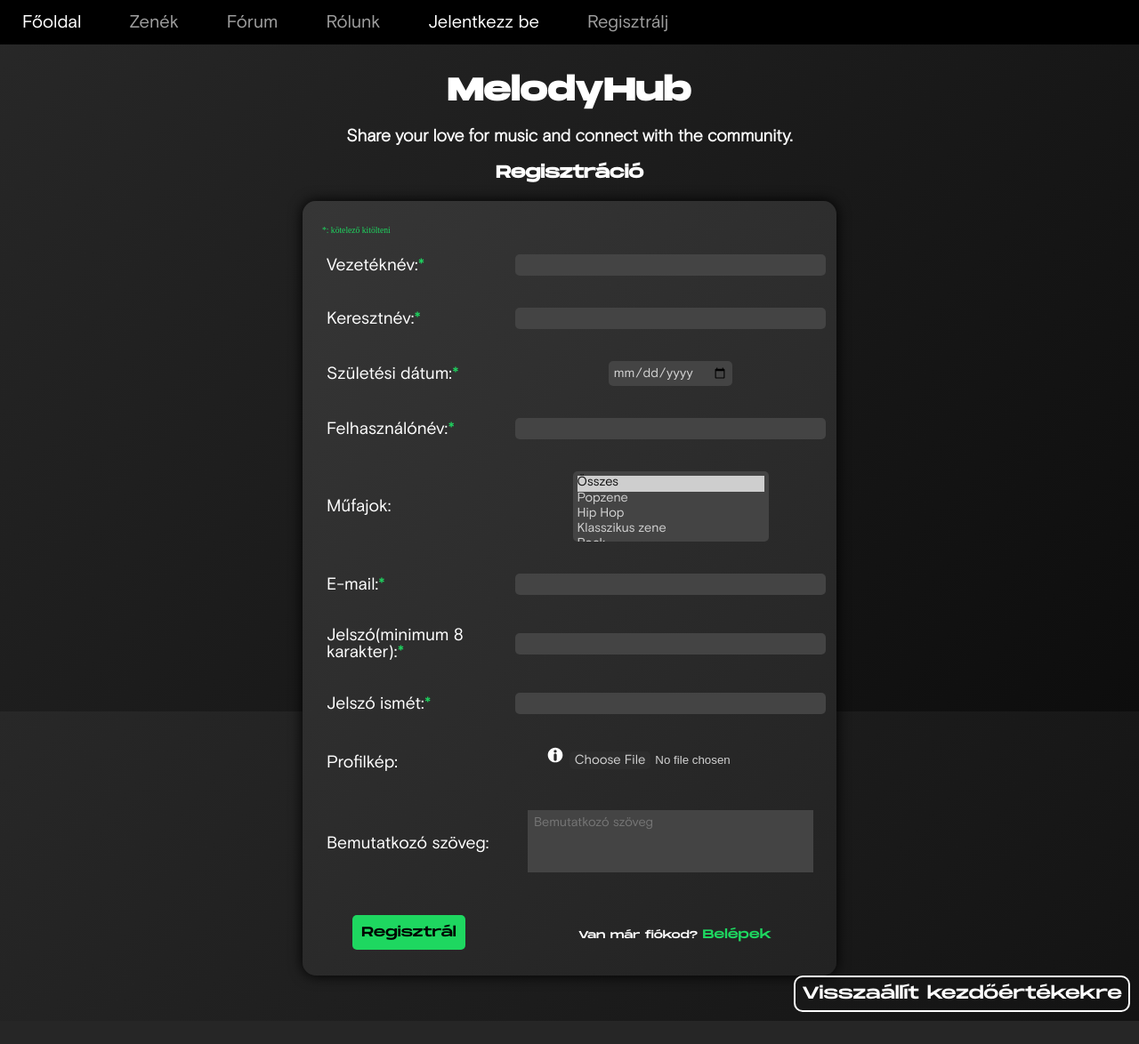
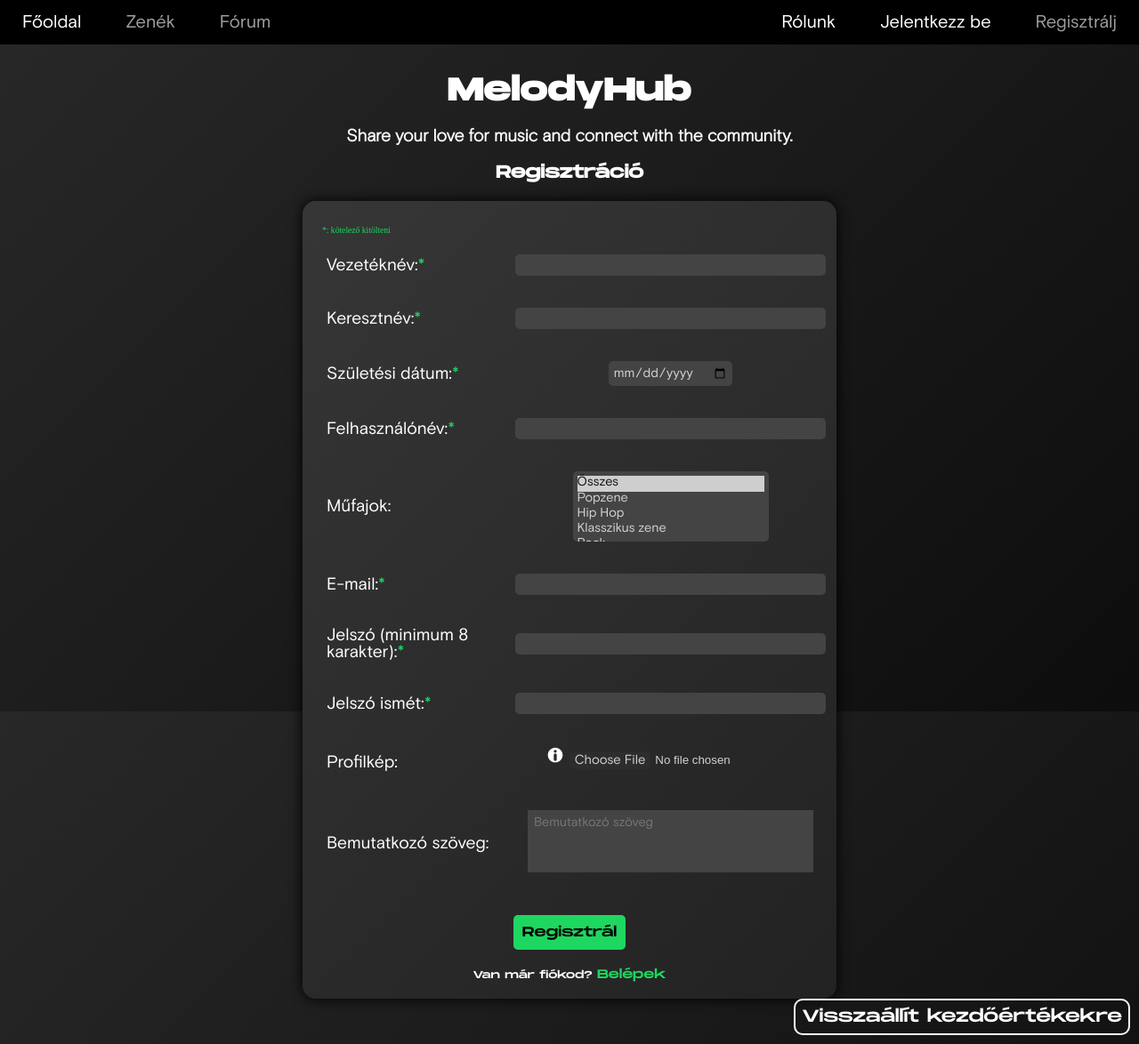
Before and after one commit to nemethzozzi/MelodyHub_VEGLEGES, a PHP site: page /php/signin.php in a window 1280 px wide. Shown: the whole page at 89% size. Before the commit the page ends 1148 px from the top, so only its background shows below. Run offline with PHP 8.4, Linux system fonts and the light colour scheme.

Commit message:
fix: Some code merged not well

```diff
--- a/php/forum_messages.txt
+++ b/php/forum_messages.txt
@@ -4,3 +4,4 @@ a:3:{s:12:"liked-genres";s:3:"pop";s:14:"message-author";s:5:"zozzi";s:12:"messa
 a:3:{s:12:"liked-genres";s:3:"pop";s:14:"message-author";s:5:"zozzi";s:12:"message-text";s:19:"Hogy vagy Ágoston?";}
 a:3:{s:12:"liked-genres";N;s:14:"message-author";s:9:"tesztelek";s:12:"message-text";s:3:"asd";}
 a:3:{s:12:"liked-genres";s:6:"osszes";s:14:"message-author";s:5:"test3";s:12:"message-text";s:4:"üdv";}
+a:3:{s:12:"liked-genres";s:3:"pop";s:14:"message-author";s:5:"test1";s:12:"message-text";s:3:"asd";}
--- a/php/signin.php
+++ b/php/signin.php
@@ -34,15 +34,18 @@
             <label for="check" class="checkbtn">
                 <i class="fas fa-bars"></i>
             </label>
-      <ul>
-        <li><a href="main_page.php" class="nav-links">Főoldal</a></li>
+            <div class="navbar-container">
+                <ul class="nav-links-left">
+                <li><a href="../index.php" class="nav-links">Főoldal</a></li>
         <li><a class="nav-links disabled-link" id="music-id">Zenék</a></li>
         <li><a class="nav-links disabled-link" id="forum-id">Fórum</a></li>
-        <span id="nav-span">
-        <li><a class="nav-links disabled-link">Rólunk</a></li>
+        </ul>
+                <ul class="nav-links-right">
+        <li><a href="about_us.php" class="nav-links">Rólunk</a></li>
         <li><a href="login.php"class="nav-links" id="login-id">Jelentkezz be</a></li>
         <li><a href="signin.php" class="nav-links disabled-link" id="signin-id">Regisztrálj</a></li>
         </ul>
+            </div>
         </nav>
     </header>
 
@@ -53,51 +56,27 @@
     <table id="signin-form-table">
         <caption id="signin-form-table-caption">Regisztráció</caption>
         <tr>
-                <td>
-                <span id="kotelezo-kitolteni">*: kötelező kitölteni</span>
-                </td>
+            <td colspan="2"><span id="kotelezo-kitolteni">*: kötelező kitölteni</span></td>
         </tr>
         <tr class="signin-form-table-tr">
-                <td class="signin-form-table-td">
-                    Vezetéknév:<span id="csillag">*</span>
-                </td>
-                <td class="signin-form-table-td">
-                    <input type="text" name="vezeteknev" id="vezeteknev" size="40" maxlength="40" required>
-                </td>
+            <td class="signin-form-table-td"><label for="vezeteknev">Vezetéknév:<span class="required">*</span></label></td>
+            <td class="signin-form-table-td"><input type="text" name="vezeteknev" id="vezeteknev"  size="40" required></td>
         </tr>
         <tr class="signin-form-table-tr">
-                <td class="signin-form-table-td">
-                    Keresztnév:<span id="csillag">*</span>
-                </td>
-                <td class="signin-form-table-td">
-                    <input type="text" name="keresztnev" id="keresztnev" size="40" maxlength="40" required>
-                </td>
+            <td class="signin-form-table-td"><label for="keresztnev">Keresztnév:<span class="required">*</span></label></td>
+            <td class="signin-form-table-td"><input type="text" name="keresztnev" id="keresztnev"  size="40" required></td>
         </tr>
         <tr class="signin-form-table-tr">
-                <td class="signin-form-table-td">
-                    Születési dátum:<span id="csillag">*</span>
-                </td>
-                <td class="signin-form-table-td signin-form-table-td-date">
-                    <input type="date" name="szuletesi-datum" id="szuletesi-datum" size="40"required>
-                </td>
+            <td class="signin-form-table-td"><label for="szuletesi-datum">Születési dátum:<span class="required">*</span></label></td>
+            <td class="signin-form-table-td"><input type="date" name="szuletesi-datum" id="szuletesi-datum" required></td>
         </tr>
         <tr class="signin-form-table-tr">
-                <td class="signin-form-table-td">
-                    Felhasználónév:<span id="csillag">*</span>
-                </td>
-                <td class="signin-form-table-td">
-                    <input type="text" name="felhnev" id="felhnev" size="40" maxlength="40" required>
-                </td>
+            <td class="signin-form-table-td"><label for="felhnev">Felhasználónév:<span class="required">*</span></label></td>
+            <td class="signin-form-table-td"><input type="text" name="felhnev" id="felhnev"  size="40" required></td>
         </tr>
         <tr class="signin-form-table-tr">
-                <td class="signin-form-table-td">Műfajok:</td>
+            <td class="signin-form-table-td"><label for="mufaj-select">Műfajok:</label></td>
             <td class="signin-form-table-td">
-
-                    <!---
-                    Mivel a "select"-en rajta van a multiple attribútum, a navbar bugosan fog működik,
-                    az okát nem tudom, de a multiple attribútum fontos
-                    (chromiumnál és operánál volt baj, firefoxnál nem merült fel ez a probléma)
-                    -->
                 <select name="mufaj-select[]" id="mufaj-select" multiple>
                     <option value="osszes" selected>Összes</option>
                     <option value="pop">Popzene</option>
@@ -113,62 +92,40 @@
             </td>
         </tr>
         <tr class="signin-form-table-tr">
-                <td class="signin-form-table-td">
-                    E-mail:<span id="csillag">*</span>
-                </td>
-                <td class="signin-form-table-td">
-                    <input type="email" name="email" id="email" size="40" maxlength="50" required>
-                </td>
+            <td class="signin-form-table-td"><label for="email">E-mail:<span class="required">*</span></label></td>
+            <td class="signin-form-table-td"><input type="email" name="email" id="email" size="40" required></td>
         </tr>
         <tr class="signin-form-table-tr">
-                <td class="signin-form-table-td">
-                    Jelszó(minimum 8 karakter):<span id="csillag">*</span>
-                </td>
-                <td class="signin-form-table-td">
-                    <input type="password" name="jelszo" id="jelszo" size="40" maxlength="40" required>
-                </td>
+            <td class="signin-form-table-td"><label for="jelszo">Jelszó (minimum 8 karakter):<span class="required">*</span></label></td>
+            <td class="signin-form-table-td"><input type="password" name="jelszo" id="jelszo" size="40" required></td>
         </tr>
         <tr class="signin-form-table-tr">
-                <td class="signin-form-table-td">
-                    Jelszó ismét:<span id="csillag">*</span>
-                </td>
-                <td class="signin-form-table-td">
-                    <input type="password" name="jelszo-ismet" id="jelszo-ismet" size="40" maxlength="40" required>
-                </td>
+            <td class="signin-form-table-td"><label for="jelszo-ismet">Jelszó ismét:<span class="required">*</span></label></td>
+            <td class="signin-form-table-td"><input type="password" name="jelszo-ismet" id="jelszo-ismet"  size="40" required></td>
         </tr>
-
         <tr class="signin-form-table-tr">
-                <td class="signin-form-table-td">Profilkép: </td>
+            <td class="signin-form-table-td">Profilkép:</td>
             <td class="signin-form-table-td">
                 <img src="../images/info-icon.svg" alt="Információ icon" id="info-icon" onclick="infoAlert()">
                 <input type="file" name="profilkep" id="profilkep" accept="image/*">
             </td>
         </tr>
-
         <tr class="signin-form-table-tr">
             <td class="signin-form-table-td">Bemutatkozó szöveg:</td>
             <td class="signin-form-table-td">
-                <textarea id="bemutatkozo-szoveg"name="bemutatkozo-szoveg" placeholder="Bemutatkozó szöveg" maxlength="200" ></textarea>
+            <textarea id="bemutatkozo-szoveg" name="bemutatkozo-szoveg" placeholder="Bemutatkozó szöveg" maxlength="200" ></textarea>
             </td>
         </tr>
         <tr>
-                <td>
+            <td colspan="2">
                 <input type="submit" value="Regisztrál" name="regisztracio-button" id="regisztracio-button">
-                </td>
-                <td>
-                    <p id="belepes-kerdes-p"> Van már fiókod?
+                <p id="belepes-kerdes-p">Van már fiókod?
                     <a href="login.php" id="goto-log-link">Belépek</a>
                 </p>
             </td>
         </tr>
-
     </table>
-
-
-
     <input type="reset" value="Visszaállít kezdőértékekre" id="reset-button">
-
-
 </form>
 
 <script src="../js/alerts.js"></script>
--- a/php/users.txt
+++ b/php/users.txt
@@ -1,3 +1,4 @@
 a:9:{s:9:"firstname";s:4:"Guba";s:8:"lastname";s:8:"Ágoston";s:10:"birth-date";s:10:"2002-07-16";s:8:"username";s:12:"guba.agoston";s:12:"liked-genres";s:74:"pop, hiphop, classical, rock, metal, blues, jazz, instrumental, indie-folk";s:5:"email";s:24:"agoston.guba16@gmail.com";s:8:"password";s:60:"$2y$10$TBMQVF.sS/mLoOgN0nMEk.dRkUn0/nmAjbyqhAT/pi9qvvwyaMfl6";s:15:"profile-picture";s:24:"../images/agostonkep.jpg";s:12:"introduction";s:26:"A null csapat tagja vagyok";}
 a:9:{s:9:"firstname";s:7:"Németh";s:8:"lastname";s:7:"Zoltán";s:10:"birth-date";s:10:"2002-05-24";s:8:"username";s:5:"zozzi";s:12:"liked-genres";s:3:"pop";s:5:"email";s:26:"nemethzoltan0524@gmail.com";s:8:"password";s:60:"$2y$10$xeSH9r740.c2LTYV7m/lKOZvpCvFQWiID2g7VeSFxlUY9XReoL2VC";s:15:"profile-picture";s:25:"../images/blank-image.png";s:12:"introduction";s:0:"";}
 a:9:{s:9:"firstname";s:5:"teszt";s:8:"lastname";s:5:"teszt";s:10:"birth-date";s:10:"2002-05-24";s:8:"username";s:5:"teszt";s:12:"liked-genres";s:6:"hiphop";s:5:"email";s:15:"teszt@teszt.com";s:8:"password";s:60:"$2y$10$h9yMF8kLp6qxUknFVwWq2.gRTIVgFPFyaRJobRkpzzt4WsuYVkSRy";s:15:"profile-picture";s:25:"../images/blank-image.png";s:12:"introduction";s:0:"";}
+a:9:{s:9:"firstname";s:5:"teszt";s:8:"lastname";s:4:"elek";s:10:"birth-date";s:10:"2002-05-24";s:8:"username";s:5:"test1";s:12:"liked-genres";s:3:"pop";s:5:"email";s:19:"tesztelek@gmail.com";s:8:"password";s:60:"$2y$10$QWWP1VOXSgPnMaTfuusZL.JJ1sqHKhI0r1PqIOXb7ur8edT5gBs4G";s:15:"profile-picture";s:25:"../images/blank-image.png";s:12:"introduction";s:3:"asd";}
```
Also changed, not shown: php/about_us.php (+6 -4 lines), php/forum.php (+6 -3 lines), php/login.php (+14 -8 lines), php/main_page.php (deleted, +0 -78 lines), php/music.php (+6 -3 lines), php/profil_adatok.php (+6 -4 lines). Lines whose indentation alone changed are shown as unchanged.
